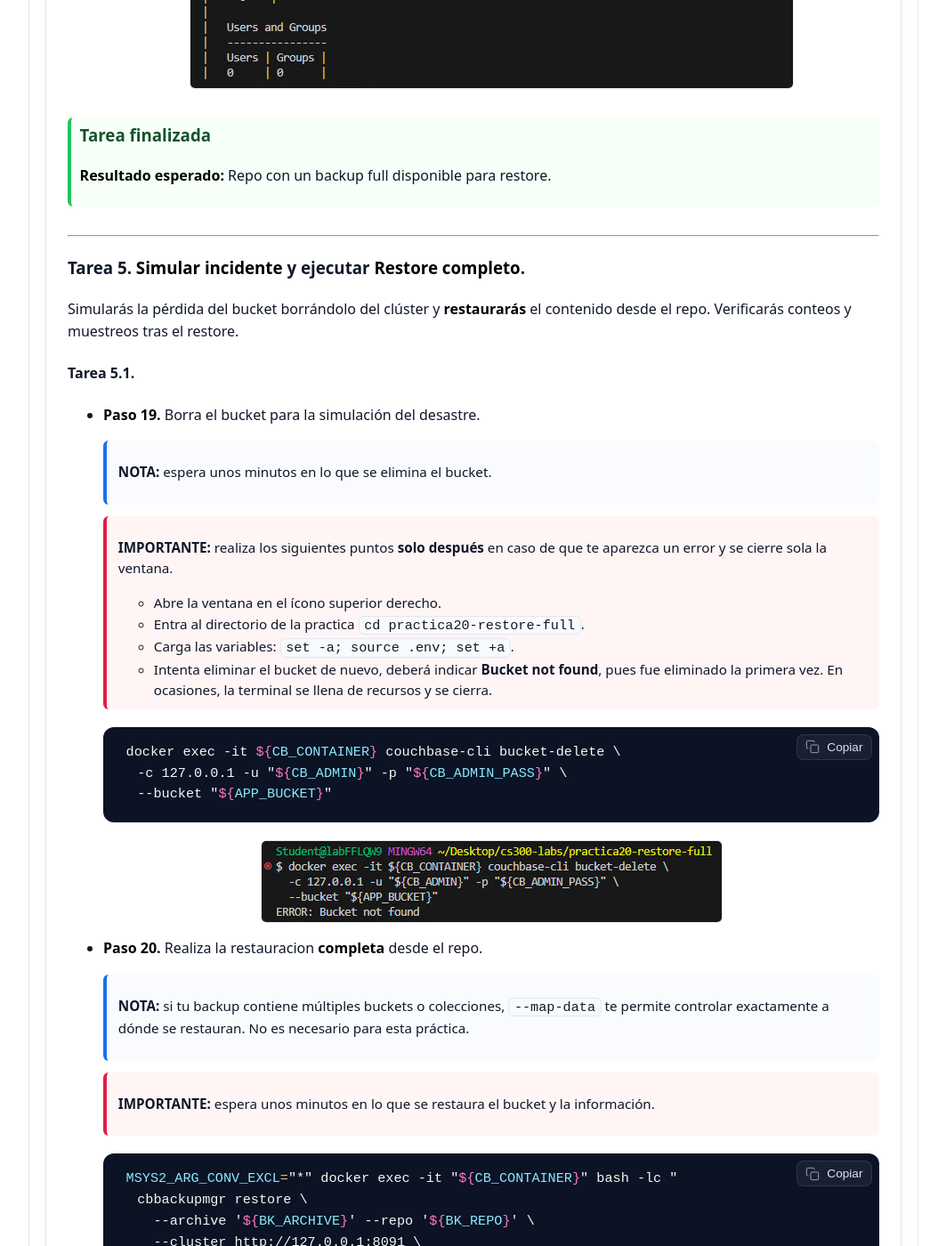
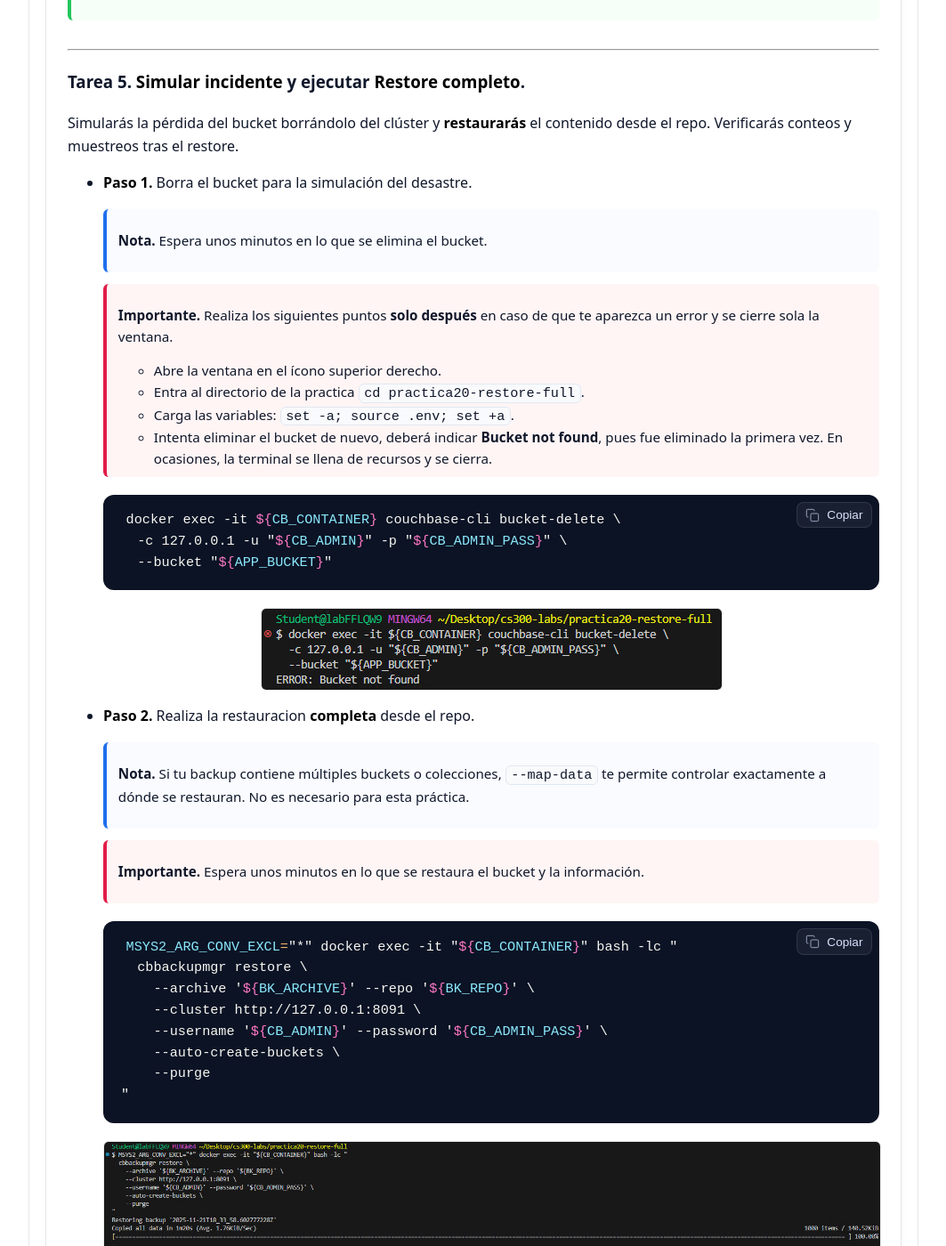
Before and after one commit to Netec-Mx/CS300_INT, a Jekyll site: the page built from labs/lab20/lab20.md, in a window 1280 px wide and 1400 px high, scrolled down 11283 px. Shown: the whole window at 89% size, without its empty margins (108-1171 px from the left). Built offline with Jekyll 4.4.1, drawn with Linux system fonts in a browser that asks for light colours; some of the changed text lies outside the part shown.

Commit message:
Update lab20.md

````diff
--- a/labs/lab20/lab20.md
+++ b/labs/lab20/lab20.md
@@ -41,11 +41,9 @@ next: /lab21/lab21/ # CAMBIAR POR CADA PRACTICA MENU DE NAVEGACION HACIA ADELANT
 
 Crear la carpeta de práctica, subdirectorios persistentes y un `.env` con variables del clúster, datos y rutas del repositorio de backups.
 
-#### Tarea 1.1.
-
 - **Paso 1.** Abre el software de **Visual Studio Code**.
 
-  > **NOTA:** Puedes encontrarlo en el **Escritorio** o en las aplicaciones del sistema de **Windows**.
+  > **Nota.** Puedes encontrarlo en el **Escritorio** o en las aplicaciones del sistema de **Windows**.
   {: .lab-note .info .compact}
 
 - **Paso 2.** Ya que tengas **Visual Studio Code** abierto, ahora da clic en el icono de la imagen para abrir la terminal, **se encuentra en la parte superior derecha.**
@@ -65,7 +63,7 @@ Crear la carpeta de práctica, subdirectorios persistentes y un `.env` con varia
 
 - **Paso 4.** En la terminal de **VSC** copia y pega el siguiente comando que crea el archivo `.env` y carga el contenido de las variables necesarias.
 
-  > **NOTA:** El archivo `.env` estandariza credenciales y memoria.
+  > **Nota.** El archivo `.env` estandariza credenciales y memoria.
   {: .lab-note .info .compact}
 
   ```bash
@@ -106,11 +104,9 @@ Crear la carpeta de práctica, subdirectorios persistentes y un `.env` con varia
 
 Definir `compose.yaml` para 1 nodo Couchbase con volúmenes persistentes y un volumen adicional para **backups**.
 
-#### Tarea 2.1.
+- **Paso 1.** Ahora crea el archivo **Docker Compose** llamado **compose.yaml**. Copia y pega el siguiente codigo en la terminal.
 
-- **Paso 5.** Ahora crea el archivo **Docker Compose** llamado **compose.yaml**. Copia y pega el siguiente codigo en la terminal.
-
-  > **NOTA:**
+  > **Nota.**
   - El archivo `compose.yaml` mapea puertos 8091–8096 para la consola web y 11210 para clientes.
   - El healthcheck consulta el endpoint `/pools` que responde cuando el servicio está arriba (aunque aún no inicializado).
   {: .lab-note .info .compact}
@@ -143,11 +139,11 @@ Definir `compose.yaml` para 1 nodo Couchbase con volúmenes persistentes y un vo
   YAML
   ```
 
-- **Paso 6.** Inicia el servicio, dentro de la terminal, ejecuta el siguiente comando.
+- **Paso 2.** Inicia el servicio, dentro de la terminal, ejecuta el siguiente comando.
 
-  > **IMPORTANTE:** para agilizar los procesos, la imagen ya está descargada en tu ambiente de trabajo, ya que puede tardar hasta 10 minutos en descargarse.
+  > **Importante.** Para agilizar los procesos, la imagen ya está descargada en tu ambiente de trabajo, ya que puede tardar hasta 10 minutos en descargarse.
   {: .lab-note .important .compact}
-  > **IMPORTANTE:** el `docker compose up -d` corre en segundo plano. El healthcheck del servicio y la sonda de `compose.yaml` garantizan que Couchbase responda en 8091 antes de continuar.
+  > **Importante.** El `docker compose up -d` corre en segundo plano. El healthcheck del servicio y la sonda de `compose.yaml` garantizan que Couchbase responda en 8091 antes de continuar.
   {: .lab-note .important .compact}
 
   ```bash
@@ -175,13 +171,11 @@ Definir `compose.yaml` para 1 nodo Couchbase con volúmenes persistentes y un vo
 
 Inicializa el clúster, crea bucket/scope/collection y carga 1 000 documentos de ejemplo para luego respaldarlos.
 
-#### Tarea 3.1.
+- **Paso 1.** Inicializa el clúster, ejecuta el siguiete comando en la terminal.
 
-- **Paso 8.** Inicializa el clúster, ejecuta el siguiete comando en la terminal.
-
-  > **NOTA:** el `cluster-init` fija credenciales y cuotas de memoria (data/Index). Para un nodo local, 2 GB total y 512 MB para Index es razonable; ajusta según tu RAM.
+  > **Nota.** El `cluster-init` fija credenciales y cuotas de memoria (data/Index). Para un nodo local, 2 GB total y 512 MB para Index es razonable; ajusta según tu RAM.
   {: .lab-note .info .compact}
-  > **IMPORTANTE:** el comando se ejecuta desde el directorio de la practica **practica20-restore-full**. Puede tardar unos segundos en inicializar.
+  > **Importante** El comando se ejecuta desde el directorio de la practica **practica20-restore-full**. Puede tardar unos segundos en inicializar.
   {: .lab-note .important .compact}
 
   ```bash
@@ -197,9 +191,9 @@ Inicializa el clúster, crea bucket/scope/collection y carga 1 000 documentos
   ```
   ![cbase5]({{ page.images_base | relative_url }}/5.png)
 
-- **Paso 9.** Verifica que el clúster esté **healthy** y que se muestre el json con las propiedades del nodo.
+- **Paso 2.** Verifica que el clúster esté **healthy** y que se muestre el json con las propiedades del nodo.
 
-  > **NOTA:**
+  > **Nota.**
   - Contenedor `cb-restore-n1` aparece **Up**.
   - `curl` devuelve JSON de la información del nodo.
   - Esta conexion es mediante HTTP.
@@ -293,9 +287,7 @@ Inicializa el clúster, crea bucket/scope/collection y carga 1 000 documentos
 
 Configura el `archive` y el `repo` de `cbbackupmgr` y realiza un **backup completo** del bucket de aplicación.
 
-#### Tarea 4.1.
-
-- **Paso 16.** Crea el archive y repo (dentro del contenedor).
+- **Paso 1.** Crea el archive y repo (dentro del contenedor).
 
   ```bash
   docker exec -it "${CB_CONTAINER}" bash -lc "
@@ -305,9 +297,9 @@ Configura el `archive` y el `repo` de `cbbackupmgr` y realiza un **backup comple
   ```
   ![cbase13]({{ page.images_base | relative_url }}/13.png)
 
-- **Paso 17.** Ejecuta el **backup** completo.
+- **Paso 2.** Ejecuta el **backup** completo.
 
-  > **NOTA:** es normal que el proceso tarde, espera unos minutos.
+  > **Nota.** Es normal que el proceso tarde, espera unos minutos.
   {: .lab-note .info .compact}
 
   ```bash
@@ -339,13 +331,12 @@ Configura el `archive` y el `repo` de `cbbackupmgr` y realiza un **backup comple
 
 Simularás la pérdida del bucket borrándolo del clúster y **restaurarás** el contenido desde el repo. Verificarás conteos y muestreos tras el restore.
 
-#### Tarea 5.1.
 
-- **Paso 19.** Borra el bucket para la simulación del desastre.
+- **Paso 1.** Borra el bucket para la simulación del desastre.
 
-  > **NOTA:** espera unos minutos en lo que se elimina el bucket.
+  > **Nota.** Espera unos minutos en lo que se elimina el bucket.
   {: .lab-note .info .compact}
-  > **IMPORTANTE:** realiza los siguientes puntos **solo después** en caso de que te aparezca un error y se cierre sola la ventana.
+  > **Importante.** Realiza los siguientes puntos **solo después** en caso de que te aparezca un error y se cierre sola la ventana.
   - Abre la ventana en el ícono superior derecho.
   - Entra al directorio de la practica `cd practica20-restore-full`.
   - Carga las variables: `set -a; source .env; set +a`.
@@ -359,11 +350,11 @@ Simularás la pérdida del bucket borrándolo del clúster y **restaurarás** el
   ```
   ![cbase16]({{ page.images_base | relative_url }}/16.png)
 
-- **Paso 20.** Realiza la restauracion **completa** desde el repo.
+- **Paso 2.** Realiza la restauracion **completa** desde el repo.
 
-  > **NOTA:** si tu backup contiene múltiples buckets o colecciones, `--map-data` te permite controlar exactamente a dónde se restauran. No es necesario para esta práctica.
+  > **Nota.** Si tu backup contiene múltiples buckets o colecciones, `--map-data` te permite controlar exactamente a dónde se restauran. No es necesario para esta práctica.
   {: .lab-note .info .compact}
-  > **IMPORTANTE:** espera unos minutos en lo que se restaura el bucket y la información.
+  > **Importante.** Espera unos minutos en lo que se restaura el bucket y la información.
   {: .lab-note .important .compact}
 
   ```bash
@@ -418,11 +409,9 @@ Simularás la pérdida del bucket borrándolo del clúster y **restaurarás** el
 
 Borrar datos en el entorno para repetir pruebas.
 
-#### Tarea 6.1.
+- **Paso 1.** En la terminal, aplica el siguiente comando para detener el nodo.
 
-- **Paso 24.** En la terminal, aplica el siguiente comando para detener el nodo.
-
-  > **NOTA:** si es necesario puedes volver a encender los contenedores con el comando **`docker compose start`**
+  > **Nota.** Si es necesario, puedes volver a encender los contenedores con el comando **`docker compose start`**
   {: .lab-note .info .compact}
 
   ```bash
@@ -430,11 +419,11 @@ Borrar datos en el entorno para repetir pruebas.
   ```
   ![cbase21]({{ page.images_base | relative_url }}/21.png)
 
-- **Paso 25.** Apagar y eliminar contenedor (se conservan los datos en ./data).
+- **Paso 2.** Apagar y eliminar contenedor (se conservan los datos en ./data).
 
-  > **NOTA:** si es necesario, puedes volver a activar los contenedores con el comando **`docker compose up -d`**.
+  > **Nota.** Si es necesario, puedes volver a activar los contenedores con el comando **`docker compose up -d`**.
   {: .lab-note .info .compact}
-  > **IMPORTANTE:** es normal el mensaje del objeto de red **No resource found to remove**.
+  > **Importante.** Es normal el mensaje del objeto de red **No resource found to remove**.
   {: .lab-note .important .compact}
 
   ```bash
````
Also changed, not shown: other parts of labs/lab20/lab20.md (+12 -12 lines).
